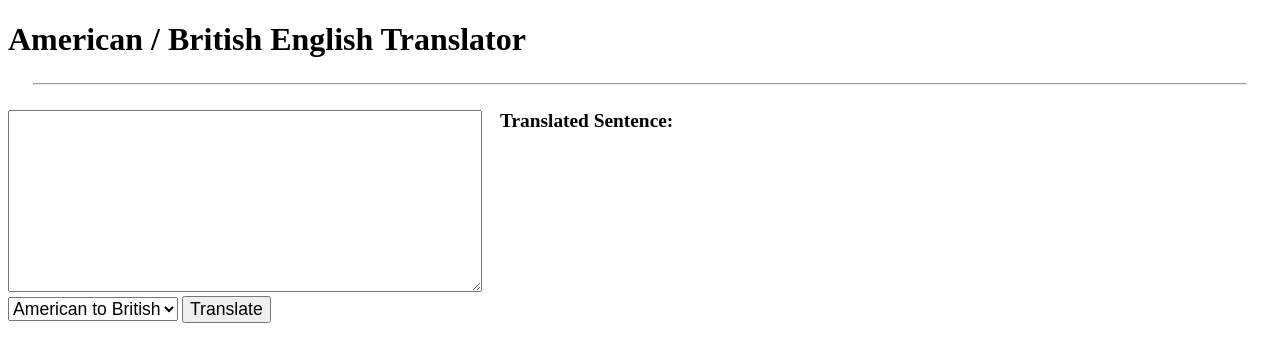
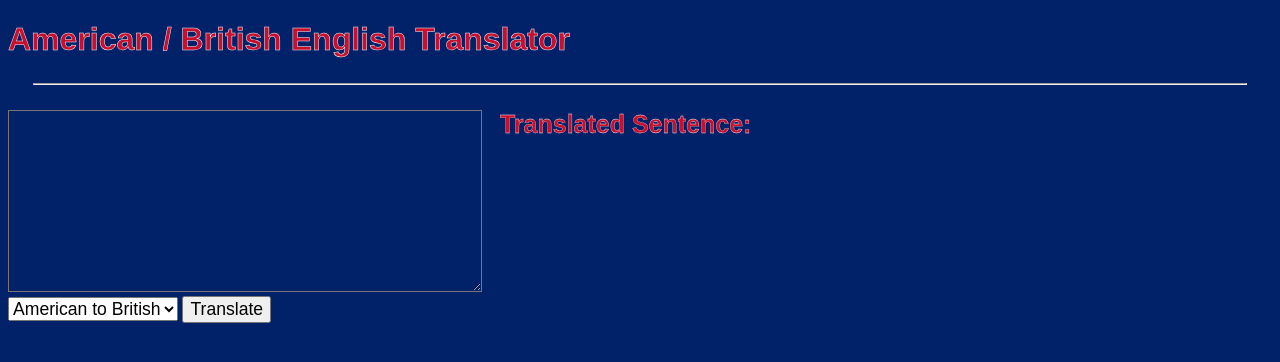
Before and after one commit to alevanni/american-british-translator, a website: page views/index.html in a window 1280 px wide. Drawn offline with Linux system fonts and the light colour scheme.

Commit message:
Update style.css
Changed background color, font, and font color and stroke.

```diff
--- a/public/style.css
+++ b/public/style.css
@@ -1,7 +1,15 @@
 code {
   background: #d0d0d5;
 }
-
+body {
+  font-family: Arial, sans-serif;
+  background-color: #012169;
+}
+h1{
+  color:  #C8102E;
+  -webkit-text-stroke-color: white;
+  -webkit-text-stroke-width: 0.5px;
+}
 .container {
   display: flex;
   flex-direction: column;
@@ -9,10 +17,12 @@ code {
 
 .form-container {
   max-width: 95%;
+
 }
 
 textarea {
   width: 100%;
+  background-color:  #012169;
 }
 
 #user-stories {
@@ -35,6 +45,10 @@ input[type="button"] {
 
 #solution-container {
   font-weight: bold;
+  color:  #C8102E;
+  font-size: 25px;
+  -webkit-text-stroke-color: white;
+  -webkit-text-stroke-width: 0.3px;
 }
 
 #solution-container {
```
